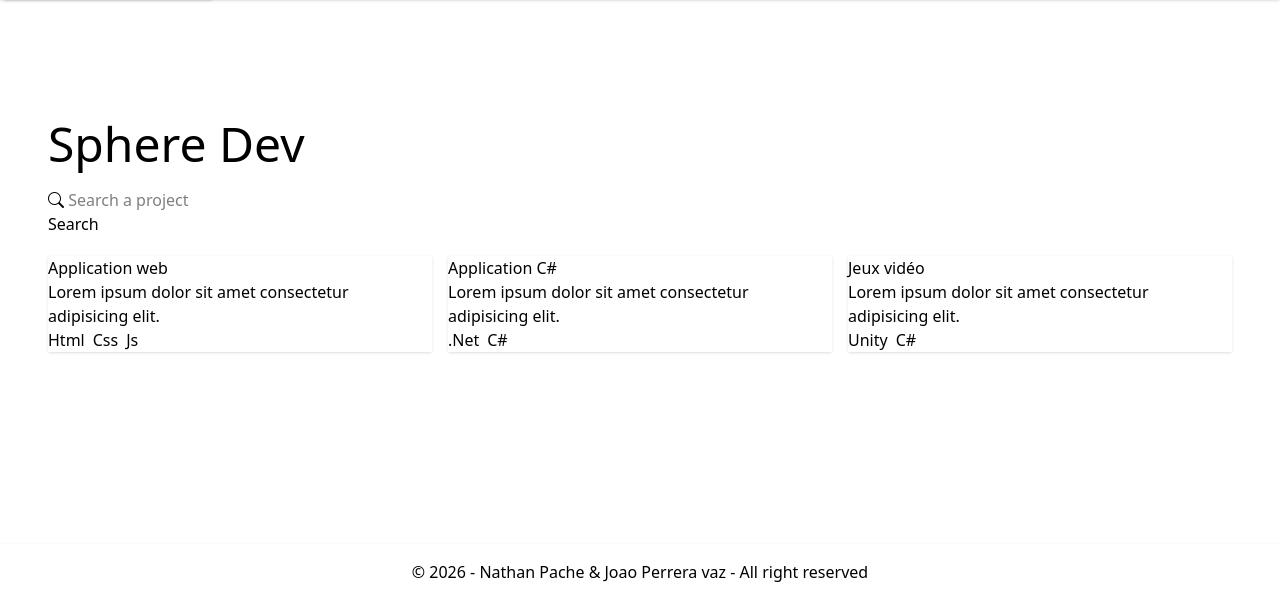
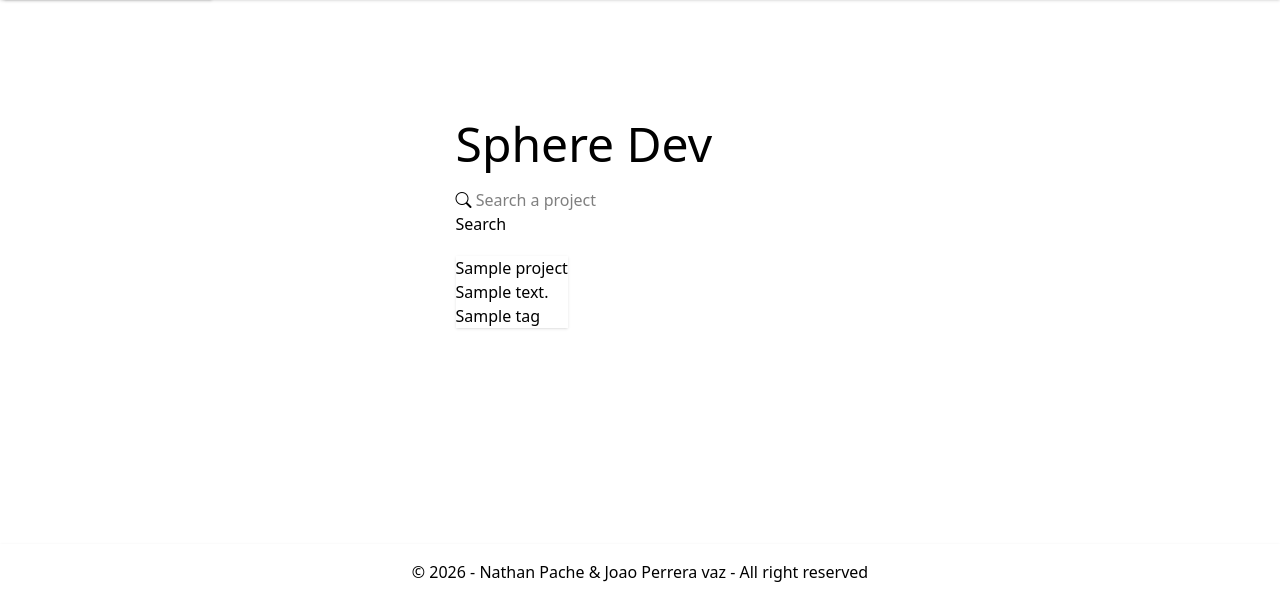
Before and after one commit to FreezixYT/DevSphere, a PHP site: template src/Views/home.php in a window 1280 px wide. Shown: the part 200-800 px from the top of the page. Run offline with PHP 8.4, Linux system fonts and the light colour scheme; the template is opened without the code that fills it: most values are stand-ins (such as "Sample title", 1, 10 or a date in 2020); some libraries are stand-ins or nearby versions.

Commit message:
Sync home with DB

```diff
--- a/src/Config/routes-web.php
+++ b/src/Config/routes-web.php
@@ -7,7 +7,7 @@ use DevSphere\Controllers\UserController;
 
 return function(App $app)
 {
-	$app->get("/", [ViewController::class, "displayHome"]);
+	$app->get("/", [ProjectController::class, "showHome"]);
 	$app->get("/project/{id}", [ProjectController::class, "showDetails"]);
 	$app->get("/login", [ViewController::class, "displayLogin"]);
 	$app->get("/register", [ViewController::class, "displayRegister"]);
--- a/src/Controllers/ProjectController.php
+++ b/src/Controllers/ProjectController.php
@@ -22,4 +22,9 @@ class ProjectController extends BaseController {
         $project = Project::selectById($id);
         return $this->render("projectDetails.php", ["project" => $project]);
     }
+
+    public function showHome(Request $req, Response $resp, array $args) {
+        $projects = Project::selectAll();
+        return $this->render("home.php", ["projects" => $projects]);
+    }
 }
--- a/src/Views/home.php
+++ b/src/Views/home.php
@@ -1,3 +1,7 @@
+<?php
+use DevSphere\Models\Project;
+/** @var Project[] $projects */
+?>
 <div class="flex justify-center mt-30 items-center">
     <div>
         <h1 class="text-5xl">Sphere Dev</h1>
@@ -14,37 +18,21 @@
         </form>
 
         <div class="grid grid-cols-1 md:grid-cols-2 lg:grid-cols-3 gap-4 justify-items-center">
-            <div class="card card-border card-xs shadow-sm w-full max-w-sm">
-                <div class="card-body">
-                    <h2 class="card-title">Application web</h2>
-                    <p>Lorem ipsum dolor sit amet consectetur adipisicing elit.</p>
-                    <div class="flex gap-2">
-                        <div class="badge badge-primary">Html</div>
-                        <div class="badge badge-primary">Css</div>
-                        <div class="badge badge-primary">Js</div>
+            <? foreach($projects as $project): ?>
+                <a href="/project/<?= $project->id ?>" class="card card-border card-xs shadow-sm w-full max-w-sm">
+                    <div class="card-body">
+                        <h2 class="card-title"><?= $project->name ?></h2>
+                        <p><?= $project->description ?></p>
+                        <div class="flex gap-2">
+                            <? foreach ($project->tags as $i => $tag) :?>
+                                <div class="badge badge-<?= $i % 3 == 0 ? "accent" : ($i % 2 == 0 ? "secondary" : "primary")  ?>">
+                                    <?= $tag->name ?>
+                                </div>
+                            <? endforeach ?>
+                        </div>
                     </div>
-                </div>
-            </div>
-            <div class="card card-border card-xs shadow-sm w-full max-w-sm">
-                <div class="card-body">
-                    <h2 class="card-title">Application C#</h2>
-                    <p>Lorem ipsum dolor sit amet consectetur adipisicing elit.</p>
-                    <div class="flex gap-2">
-                        <div class="badge badge-primary">.Net</div>
-                        <div class="badge badge-primary">C#</div>
-                    </div>
-                </div>
-            </div>
-            <div class="card card-border card-xs shadow-sm w-full max-w-sm">
-                <div class="card-body">
-                    <h2 class="card-title">Jeux vidéo</h2>
-                    <p>Lorem ipsum dolor sit amet consectetur adipisicing elit.</p>
-                    <div class="flex gap-2">
-                        <div class="badge badge-primary">Unity</div>
-                        <div class="badge badge-primary">C#</div>
-                    </div>
-                </div>
-            </div>
+                </a>
+            <? endforeach ?>
         </div>
     </div>
 </div>
```
